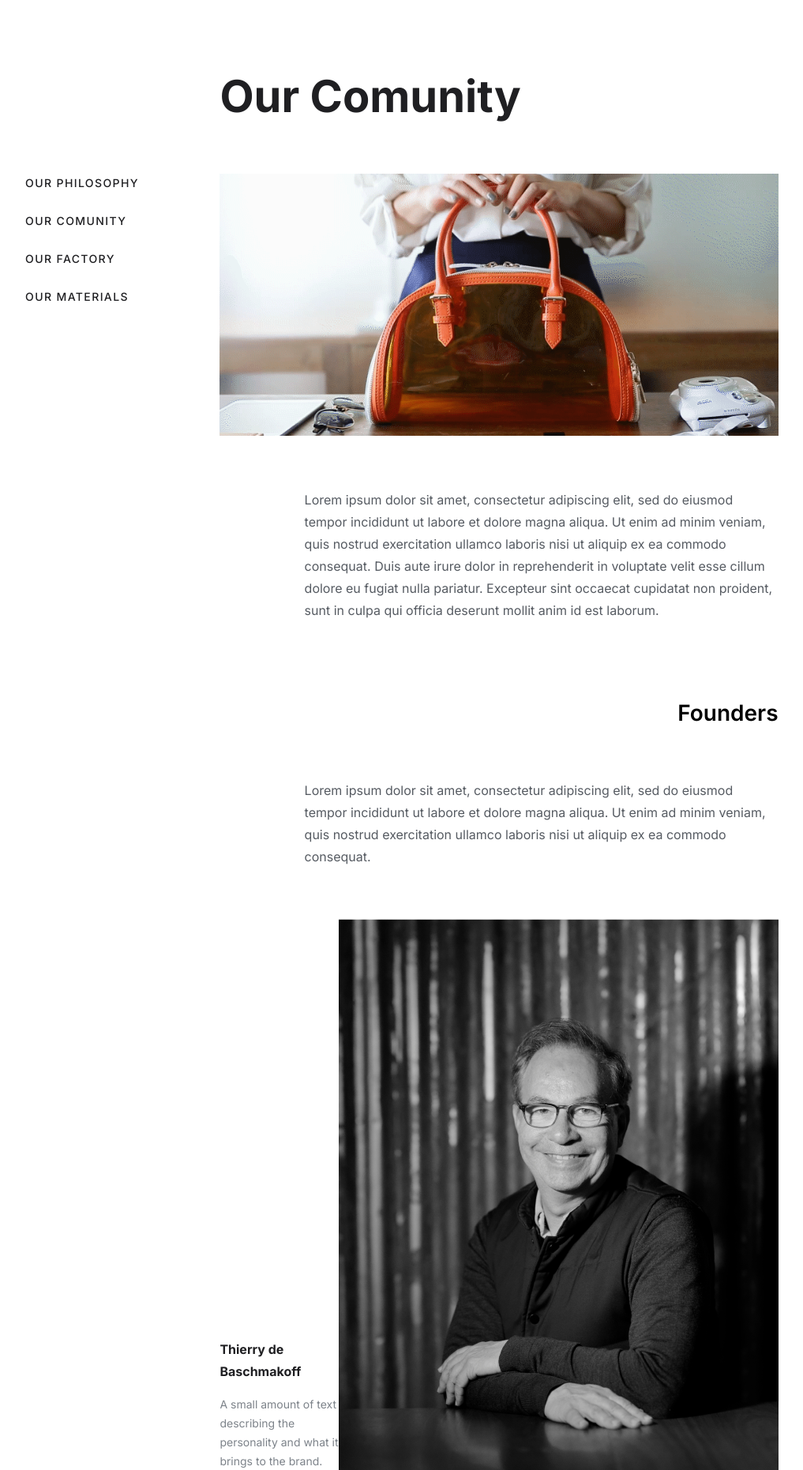
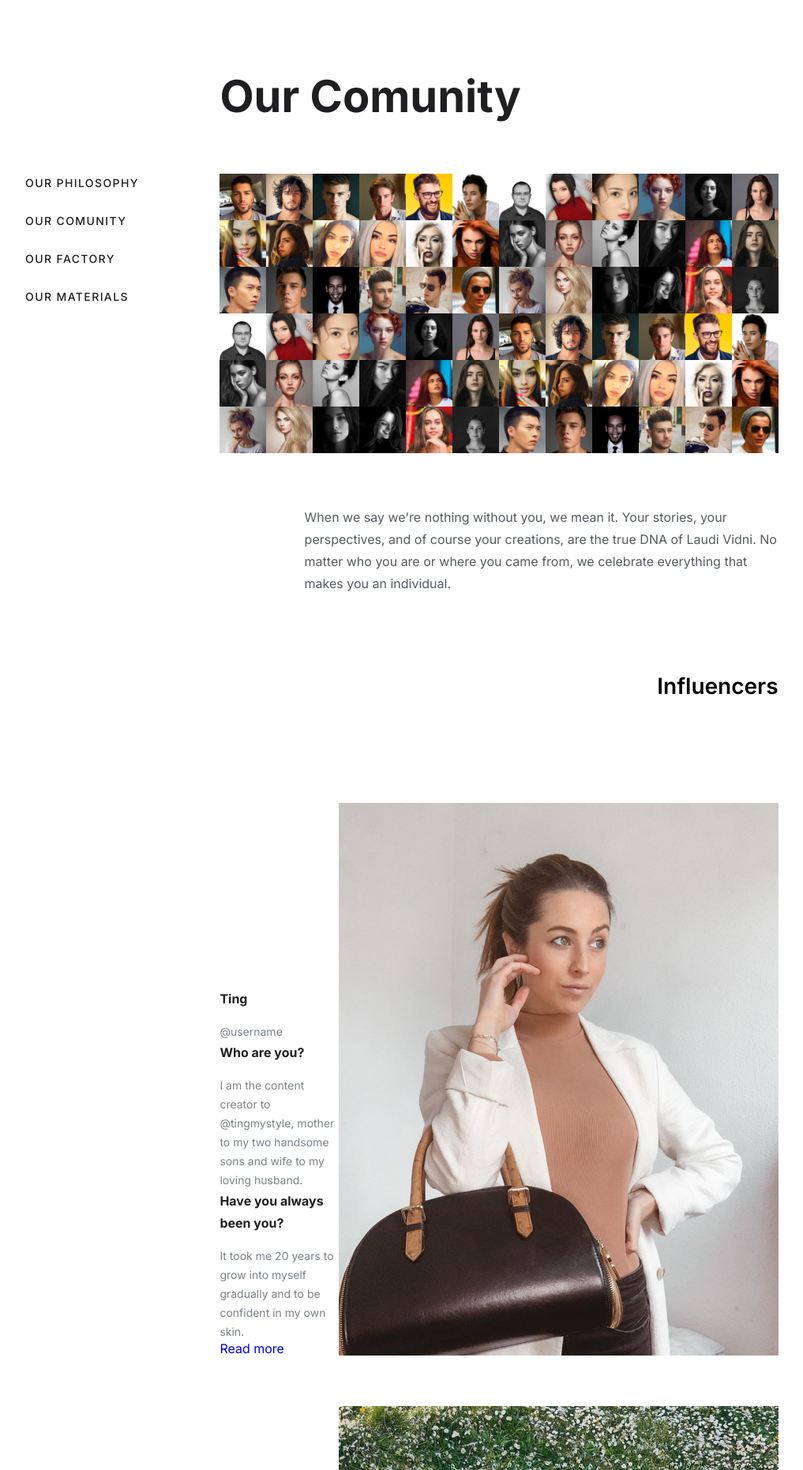
Before and after one commit to biloholovskyi/elba, a Node project: template app/pug/pages/comunity.pug in a window 1280 px wide. Shown: the part 72-1934 px from the top of the page at 79% size, without its empty margins (8-1025 px from the left). Run offline with Node 20 templates, Linux system fonts and the light colour scheme; the template is opened without the code that fills it, so the values that code supplies are empty.

Commit message:
page comunity

```diff
--- a/app/pug/pages/comunity.pug
+++ b/app/pug/pages/comunity.pug
@@ -10,7 +10,7 @@ block variables
 block content
     include ../modules/header
 
-    .philosophy-page
+    .philosophy-page.comunity-page
         .m-container
             .m-row
                 .m-col.m-col--3
@@ -18,21 +18,50 @@ block content
                 .m-col.m-col--9
                     .philosophy-content
                         h1 Our Comunity
-                        img(src="./media/image/philosophy.png", alt="image")
+                        img(src="./media/image/comunity.png", alt="image")
                         .philosophy-inner
-                            p Lorem ipsum dolor sit amet, consectetur adipiscing elit, sed do eiusmod tempor incididunt ut labore et dolore magna aliqua. Ut enim ad minim veniam, quis nostrud exercitation ullamco laboris nisi ut aliquip ex ea commodo consequat. Duis aute irure dolor in reprehenderit in voluptate velit esse cillum dolore eu fugiat nulla pariatur. Excepteur sint occaecat cupidatat non proident, sunt in culpa qui officia deserunt mollit anim id est laborum.
-                            h3 Founders
-                            p Lorem ipsum dolor sit amet, consectetur adipiscing elit, sed do eiusmod tempor incididunt ut labore et dolore magna aliqua. Ut enim ad minim veniam, quis nostrud exercitation ullamco laboris nisi ut aliquip ex ea commodo consequat.
+                            p When we say we're nothing without you, we mean it. Your stories, your perspectives, and of course your creations, are the true DNA of Laudi Vidni. No matter who you are or where you came from, we celebrate everything that makes you an individual.
+                            h3 Influencers
                         .founder-photo
                             .text
-                                h3 Thierry de Baschmakoff
-                                p A small amount of text describing the personality and what it brings to the brand.
-                            img(src="./media/image/founder.png", alt="image")
+                                h3 Ting
+                                p @username
+                                h3 Who are you?
+                                p  I am the content creator to @tingmystyle, mother to my two handsome sons and wife to my loving husband.
+                                h3 Have you always been you?
+                                p  It took me 20 years to grow into myself gradually and to be confident in my own skin.
+                                a(href="#") Read more
+                            img(src="./media/image/Influencers.png", alt="image")
                         .founder-photo
                             .text
-                                h3 Dina Ding
-                                p A small amount of text describing the personality and what it brings to the brand.
-                            img(src="./media/image/founder2.png", alt="image")
+                                h3 Larisa
+                                p @username
+                                h3 Who are you?
+                                p  I am Brandon Dorsey, also known as the artist/dancer Brand1. Chicago is my home and Circle Theory and GOOD DOODS are the collectives I ride...
+                                h3 Have you always been you?
+                                p I'm still realizing who I am I'd say! That being said, every time I take the opportunity to do something I WANT to do, artistically and/or w...
+                                a(href="#") Read more
+                            img(src="./media/image/Influencers2.png", alt="image")
+                        .founder-photo
+                            .text
+                                h3 Klavdia
+                                p @username
+                                h3 Who are you?
+                                p  I am an optometrist and a lifestyle blogger. I am a city girl who loves the color pink, capturing moments on camera, going on adventures, an...
+                                h3 Have you always been you?
+                                p  Becoming who I am is an ongoing process. The woman I am today is one that I grew into and love and one that will continue to grow with time.
+                                a(href="#") Read more
+                            img(src="./media/image/Influencers3.png", alt="image")
+                        .founder-photo
+                            .text
+                                h3 Matrena
+                                p @username
+                                h3 Who are you?
+                                p  I I am an optometrist and a lifestyle blogger. I am a city girl who loves the color pink, capturing moments on camera, going on adventures, an...
+                                h3 Have you always been you?
+                                p Becoming who I am is an ongoing process. The woman I am today is one that I grew into and love and one that will continue to grow with time.
+                                a(href="#") Read more
+                            img(src="./media/image/Influencers4.png", alt="image")
 
 
 
```
Also changed, not shown: app/comunity.html (+38 -11 lines), app/media/image/Influencers.png (added), app/media/image/Influencers2.png (added), app/media/image/Influencers3.png (added), app/media/image/Influencers4.png (added).
